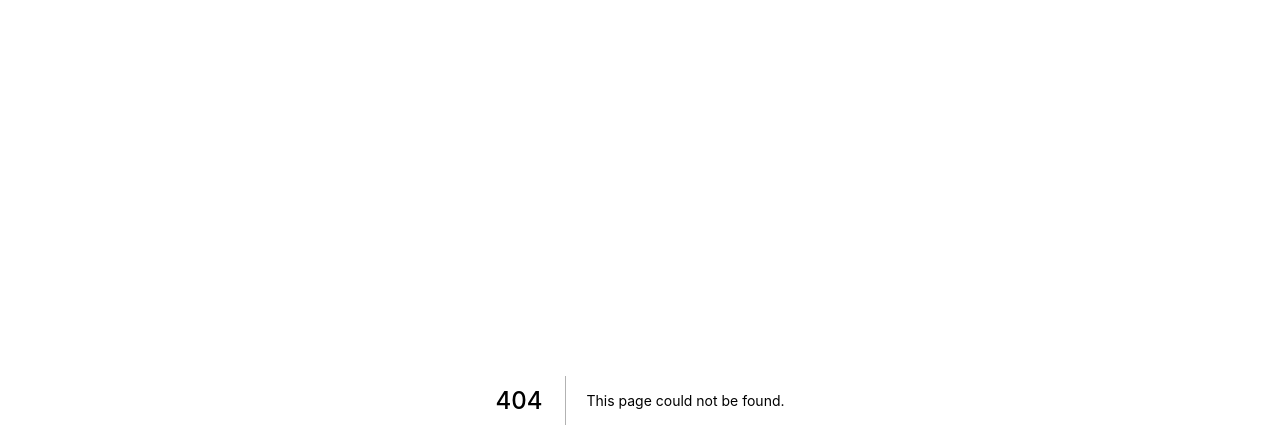
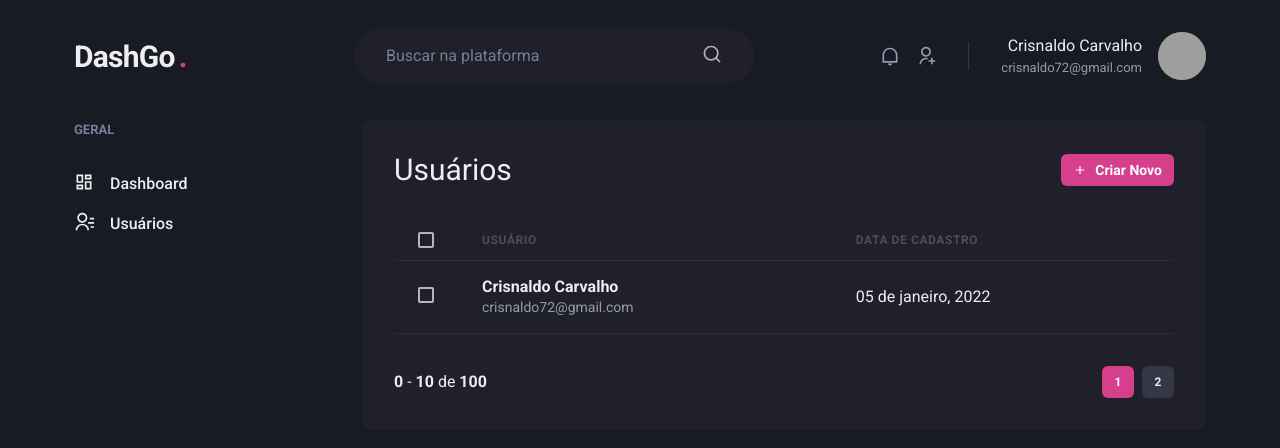
Before and after one commit to CrisnaldoSantos/dash-go, a Next.js app: page /users in a window 1280 px wide. Before the commit this address had no page. Shown: the top 448 px of the page. Built offline with nearby package versions, Linux system fonts and the light colour scheme; grey boxes are pictures that could not be loaded.

Commit message:
feat: concluded inital version of funcionalities

```diff
--- a/package.json
+++ b/package.json
@@ -12,10 +12,13 @@
     "@chakra-ui/react": "^1.8.1",
     "@emotion/react": "^11.7.1",
     "@emotion/styled": "^11.6.0",
+    "apexcharts": "^3.33.0",
     "framer-motion": "^6.2.3",
     "next": "12.0.9",
     "react": "17.0.2",
-    "react-dom": "17.0.2"
+    "react-apexcharts": "^1.3.9",
+    "react-dom": "17.0.2",
+    "react-icons": "^4.3.1"
   },
   "devDependencies": {
     "@types/node": "17.0.13",
--- /dev/null
+++ b/src/components/Structure/Header.tsx
@@ -0,0 +1,77 @@
+import { Avatar, Box, Flex, HStack, Icon, Input, Text } from '@chakra-ui/react';
+import {
+  RiNotificationLine,
+  RiSearchLine,
+  RiUserAddLine,
+} from 'react-icons/ri';
+
+export function Header() {
+  return (
+    <Flex
+      w="100%"
+      as="header"
+      maxWidth={1180}
+      h="20"
+      mx="auto"
+      mt="4"
+      px="6"
+      align="center"
+    >
+      <Text fontSize="3xl" letterSpacing="tight" fontWeight="bold" w="64">
+        DashGo
+        <Text as="span" ml="1" color="pink.500" fontSize="3xl">
+          .
+        </Text>
+      </Text>
+
+      <Flex
+        as="label"
+        flex="1"
+        py="4"
+        px="8"
+        ml="6"
+        maxWidth={400}
+        alignSelf="center"
+        color="gray.200"
+        bg="gray.800"
+        borderRadius="full"
+      >
+        <Input
+          color="gray.50"
+          variant="unstyled"
+          placeholder="Buscar na plataforma"
+          _placeholder={{ color: 'gray.400' }}
+        />
+        <Icon as={RiSearchLine} fontSize="20" />
+      </Flex>
+
+      <Flex alignItems="center" ml="auto">
+        <HStack
+          spacing="4"
+          mx="8"
+          pr="8"
+          py="1"
+          color="gray.300"
+          borderRightWidth={1}
+          borderColor="gray.700"
+        >
+          <Icon as={RiNotificationLine} fontSize="20" title="inProgress" />
+          <Icon as={RiUserAddLine} fontSize="20" title="inProgress" />
+        </HStack>
+        <Flex align="center">
+          <Box mr="4" textAlign="right">
+            <Text>Crisnaldo Carvalho</Text>
+            <Text color="gray.300" fontSize="small">
+              crisnaldo72@gmail.com
+            </Text>
+          </Box>
+          <Avatar
+            size="md"
+            name="Crisnaldo Carvalho"
+            src="https://avatars.githubusercontent.com/u/45441190?s=400&u=9b4cb53944a3fcff05a169bfcbbcb96a7868a809&v=4"
+          />
+        </Flex>
+      </Flex>
+    </Flex>
+  );
+}
--- /dev/null
+++ b/src/components/Structure/Pagination.tsx
@@ -0,0 +1,37 @@
+import { Box, Button, Stack } from '@chakra-ui/react';
+
+export function Pagination() {
+  return (
+    <Stack direction="row" mt="8" justify="space-between" align="center">
+      <Box>
+        <strong>0</strong> - <strong>10</strong> de <strong>100</strong>
+      </Box>
+      <Stack direction="row" spacing="2">
+        <Button
+          size="sm"
+          fontSize="xs"
+          width="4"
+          colorScheme="pink"
+          disabled
+          _disabled={{
+            bgColor: 'pink.500',
+            cursor: 'default',
+          }}
+        >
+          1
+        </Button>
+        <Button
+          size="sm"
+          fontSize="xs"
+          width="4"
+          bg="gray.700"
+          _hover={{
+            bg: 'gray.500',
+          }}
+        >
+          2
+        </Button>
+      </Stack>
+    </Stack>
+  );
+}
--- /dev/null
+++ b/src/components/Structure/Sidebar.tsx
@@ -0,0 +1,31 @@
+/* eslint-disable jsx-a11y/anchor-is-valid */
+import { Box, Stack, Text, Icon, Link } from '@chakra-ui/react';
+import { RiContactsLine, RiDashboardLine } from 'react-icons/ri';
+
+export function Sidebar() {
+  return (
+    <Box as="aside" w="64" mr="8">
+      <Stack spacing="12" align="flex-start">
+        <Box>
+          <Text fontWeight="bold" color="gray.400" fontSize="small">
+            GERAL
+          </Text>
+          <Stack spacing="4" mt="8" align="stretch">
+            <Link display="flex" align="center">
+              <Icon as={RiDashboardLine} fontSize="20" />
+              <Text ml="4" fontWeight="medium">
+                Dashboard
+              </Text>
+            </Link>
+            <Link display="flex" align="center">
+              <Icon as={RiContactsLine} fontSize="20" />
+              <Text ml="4" fontWeight="medium">
+                Usuários
+              </Text>
+            </Link>
+          </Stack>
+        </Box>
+      </Stack>
+    </Box>
+  );
+}
--- a/src/pages/index.tsx
+++ b/src/pages/index.tsx
@@ -1,5 +1,5 @@
 import type { NextPage } from 'next';
-import { Button, Flex, FormControl, FormLabel, Stack } from '@chakra-ui/react';
+import { Button, Flex, Stack } from '@chakra-ui/react';
 import { Input } from 'components/Form/Input';
 
 const SignIn: NextPage = () => {
--- /dev/null
+++ b/src/pages/users/index.tsx
@@ -0,0 +1,77 @@
+import {
+  Box,
+  Button,
+  Checkbox,
+  Flex,
+  Heading,
+  Icon,
+  Table,
+  Tbody,
+  Td,
+  Text,
+  Th,
+  Thead,
+  Tr,
+} from '@chakra-ui/react';
+import { Header } from 'components/Structure/Header';
+import { Pagination } from 'components/Structure/Pagination';
+import { Sidebar } from 'components/Structure/Sidebar';
+import { RiAddLine } from 'react-icons/ri';
+
+export default function UserList() {
+  return (
+    <Box>
+      <Header />
+      <Flex w="100%" my="6" maxWidth={1180} mx="auto" px="6">
+        <Sidebar />
+        <Box flex="1" borderRadius={8} bg="gray.800" p="8">
+          <Flex mb="8" justify="space-between" align="center">
+            <Heading size="lg" fontWeight="normal">
+              Usuários
+            </Heading>
+
+            <Button
+              as="a"
+              size="sm"
+              fontSize="sm"
+              colorScheme="pink"
+              leftIcon={<Icon as={RiAddLine} />}
+            >
+              Criar Novo
+            </Button>
+          </Flex>
+
+          <Table colorScheme="whiteAlpha">
+            <Thead>
+              <Tr>
+                <Th px="6" color="gray.300" width="8">
+                  <Checkbox colorScheme="pink" />
+                </Th>
+                <Th>Usuário</Th>
+                <Th>Data de cadastro</Th>
+              </Tr>
+            </Thead>
+            <Tbody>
+              <Tr>
+                <Td px="6">
+                  <Checkbox colorScheme="pink" />
+                </Td>
+                <Td>
+                  <Box>
+                    <Text fontWeight="bold">Crisnaldo Carvalho</Text>
+                    <Text fontSize="sm" color="gray.300">
+                      crisnaldo72@gmail.com
+                    </Text>
+                  </Box>
+                </Td>
+                <Td>05 de janeiro, 2022</Td>
+              </Tr>
+            </Tbody>
+          </Table>
+
+          <Pagination />
+        </Box>
+      </Flex>
+    </Box>
+  );
+}
```
Also changed, not shown: src/pages/dashboard.tsx (added, +77 -0 lines), src/pages/users/create.tsx (added, +53 -0 lines), 1 other file (tests, documents, lock files or other folders).
